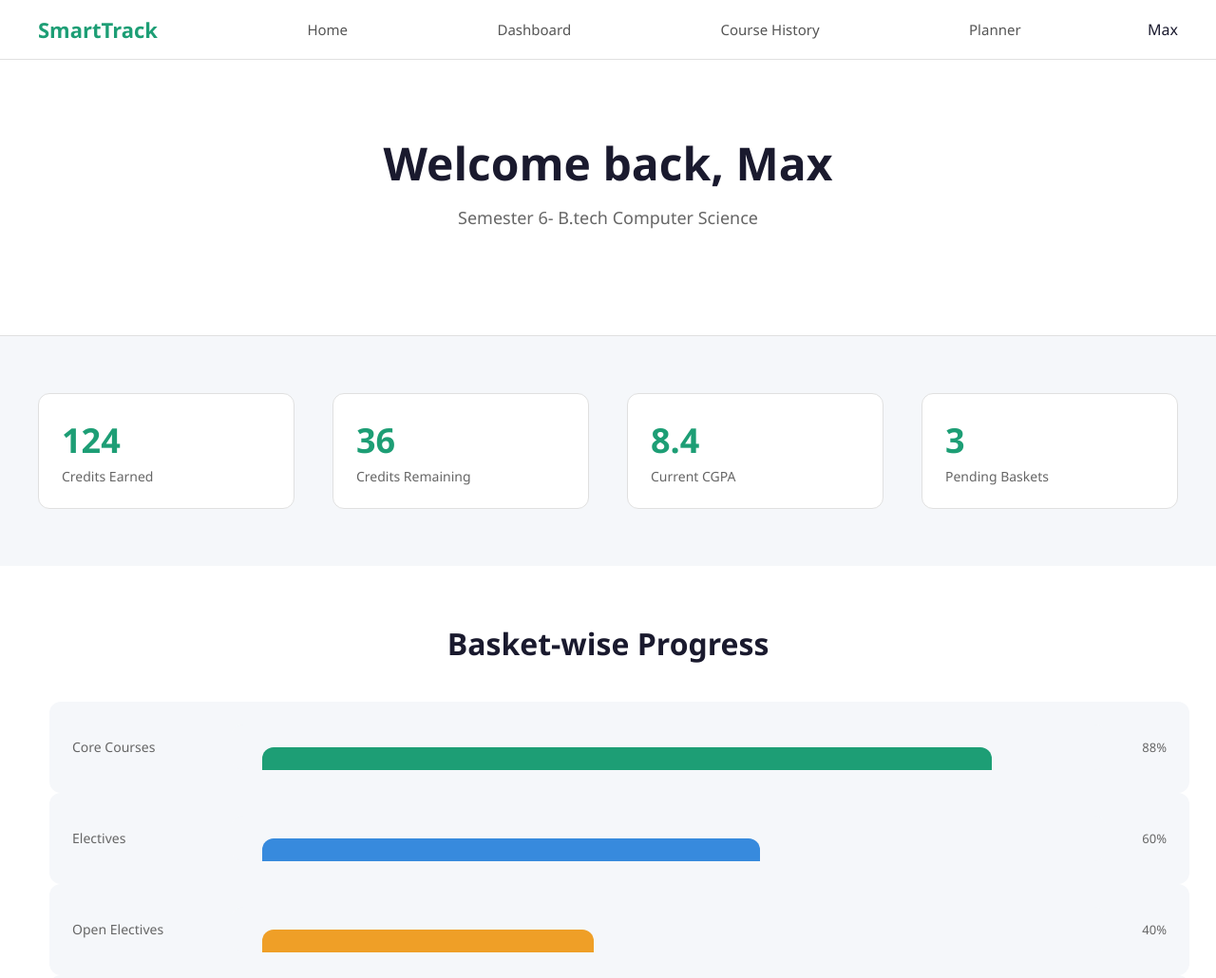
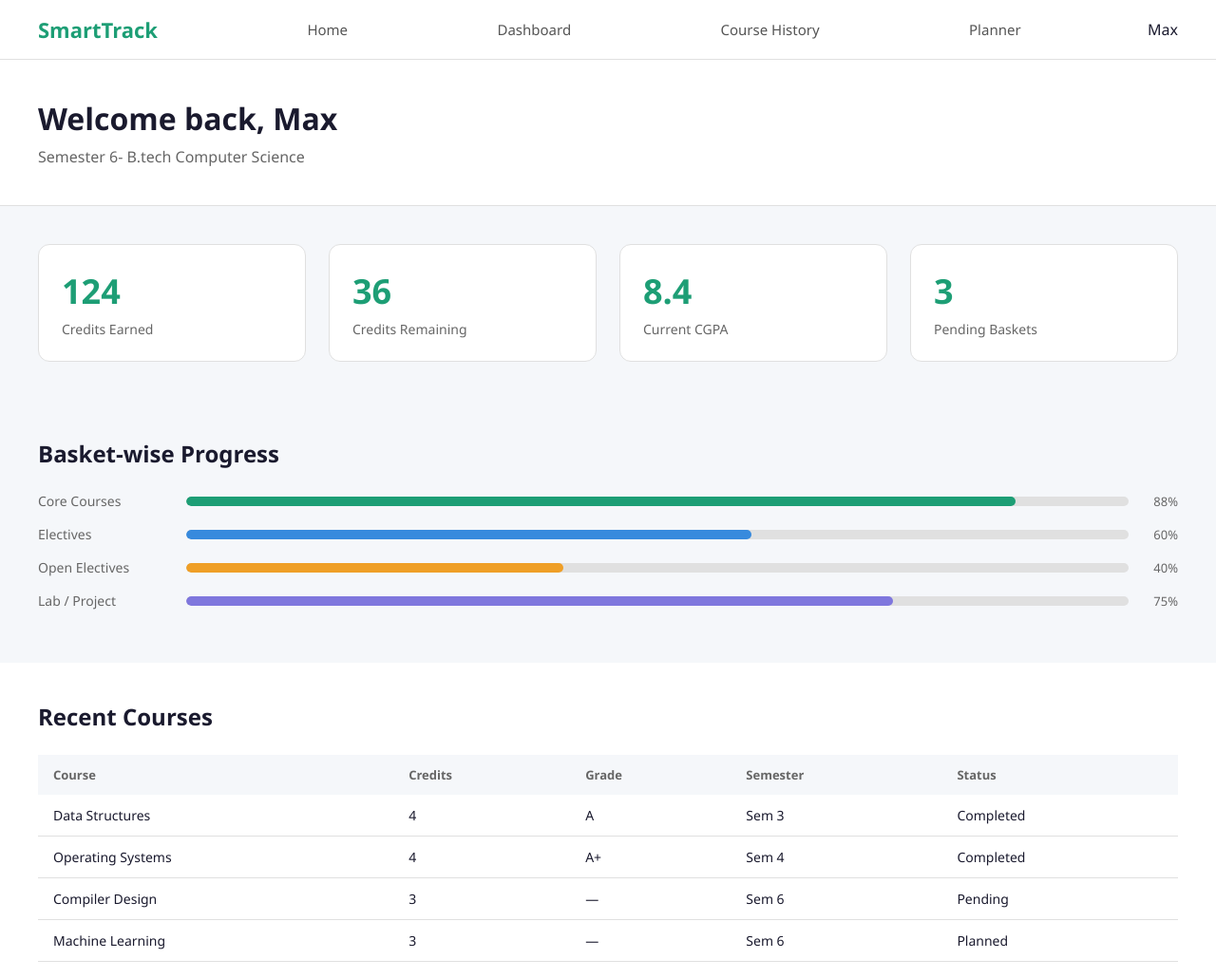
Before and after one commit to Manan-06/SmartTrack, a plain HTML site: page dashboard.html in a window 1280 px wide. Shown: the top 1030 px of the page at 95% size. Drawn offline with Linux system fonts and the light colour scheme.

Commit message:
clean up CSS - remove !important, fix class conflicts

```diff
--- a/styles/main.css
+++ b/styles/main.css
@@ -48,13 +48,13 @@ nav a:hover {
 }
 
 /* Hero Section */
-main section:first-child {
+.hero-section {
     text-align: center;
     padding: 80px 40px;
     background-color: #ffffff;
 }
 
-main section:first-child h1 {
+.hero-section h1 {
     font-size: 48px;
     font-weight: 700;
     color: #1a1a2e;
@@ -62,13 +62,13 @@ main section:first-child h1 {
     line-height: 1.2;
 }
 
-main section:first-child p {
+.hero-section p {
     font-size: 18px;
     color: #666666;
     margin-bottom: 32px;
 }
 
-main section:first-child a {
+.hero-section a {
     background-color: #1D9E75;
     color: #ffffff;
     padding: 14px 32px;
@@ -77,11 +77,11 @@ main section:first-child a {
     font-weight: 600;
 }
 
-main section:first-child a:hover {
+.hero-section a:hover {
     background-color: #178a63;
 }
 
-main section:nth-child(2) {
+.landing-stats {
     display: flex;
     justify-content: center;
     gap: 40px;
@@ -89,33 +89,33 @@ main section:nth-child(2) {
     background-color: #f5f7fa;
 }
 
-main section:nth-child(2) h2 {
+.landing-stats h2 {
     font-size: 36px;
     font-weight: 700;
     color: #1D9E75;
     margin-bottom: 4px;
 }
 
-main section:nth-child(2) p {
+.landing-stats p {
     font-size: 14px;
     color: #666666;
 }
 
 /* Features Section */
-main section:nth-child(3) {
+.features-section {
     padding: 60px 40px;
     background-color: #ffffff;
     text-align: center;
 }
 
-main section:nth-child(3) h2 {
+.features-section h2 {
     font-size: 32px;
     font-weight: 700;
     margin-bottom: 40px;
     color: #1a1a2e;
 }
 
-main section:nth-child(3) div {
+.features-section div {
     display: inline-block;
     width: 22%;
     margin: 0 1%;
@@ -126,40 +126,40 @@ main section:nth-child(3) div {
     text-align: left;
 }
 
-main section:nth-child(3) h3 {
+.features-section h3 {
     font-size: 17px;
     font-weight: 600;
     color: #1D9E75;
     margin-bottom: 8px;
 }
 
-main section:nth-child(3) p {
+.features-section p {
     font-size: 14px;
     color: #666666;
     line-height: 1.6;
 }
 
 /* CTA Section */
-main section:nth-child(4) {
+.cta-section {
     padding: 80px 40px;
     background-color: #1D9E75;
     text-align: center;
 }
 
-main section:nth-child(4) h2 {
+.cta-section h2 {
     font-size: 32px;
     font-weight: 700;
     color: #ffffff;
     margin-bottom: 12px;
 }
 
-main section:nth-child(4) p {
+.cta-section p {
     font-size: 16px;
     color: #e0f5ee;
     margin-bottom: 32px;
 }
 
-main section:nth-child(4) a {
+.cta-section a {
     background-color: #ffffff;
     color: #1D9E75;
     padding: 14px 32px;
@@ -168,7 +168,7 @@ main section:nth-child(4) a {
     font-weight: 600;
 }
 
-main section:nth-child(4) a:hover {
+.cta-section a:hover {
     background-color: #f0f0f0;
 }
 
@@ -230,14 +230,14 @@ footer {
 
 .recent-courses {
     padding: 40px;
-    background-color: #ffffff !important;
-    color: #1a1a2e !important;
+    background-color: #ffffff;
+    color: #1a1a2e;
 }
 
 .recent-courses h2 {
     font-size: 24px;
     font-weight: 700;
-    color: #1a1a2e !important;
+    color: #1a1a2e;
     margin-bottom: 24px;
 }
 
@@ -258,7 +258,7 @@ footer {
 .recent-courses td {
     padding: 12px 16px;
     font-size: 14px;
-    color: #1a1a2e !important;
+    color: #1a1a2e;
     border-bottom: 1px solid #e0e0e0;
 }
 
@@ -277,9 +277,11 @@ footer {
 
 .basket-item {
     display: flex;
+    flex-direction: row;
     align-items: center;
     gap: 16px;
     margin-bottom: 16px;
+    width: 100%;
 }
 
 .basket-item span:first-child {
@@ -308,9 +310,3 @@ footer {
     color: #666666;
     text-align: right;
 }
-
-.basket-section .basket-item {
-    display: flex;
-    flex-direction: row;
-    width: 100%;
-}
```
Also changed, not shown: index.html (+5 -5 lines).
